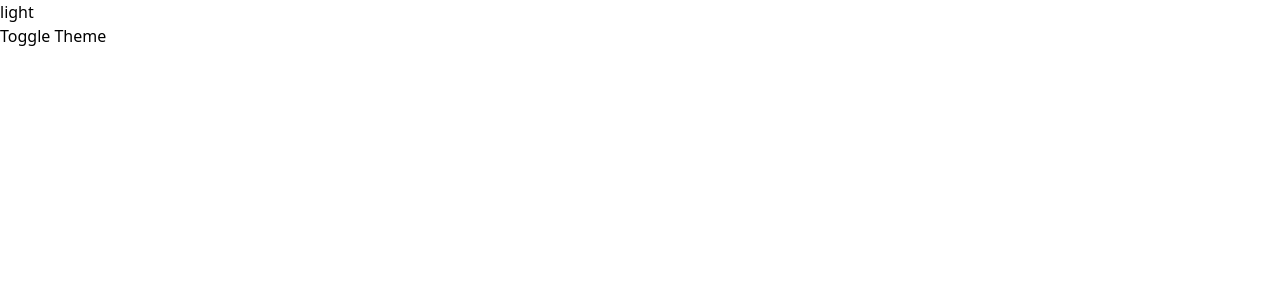
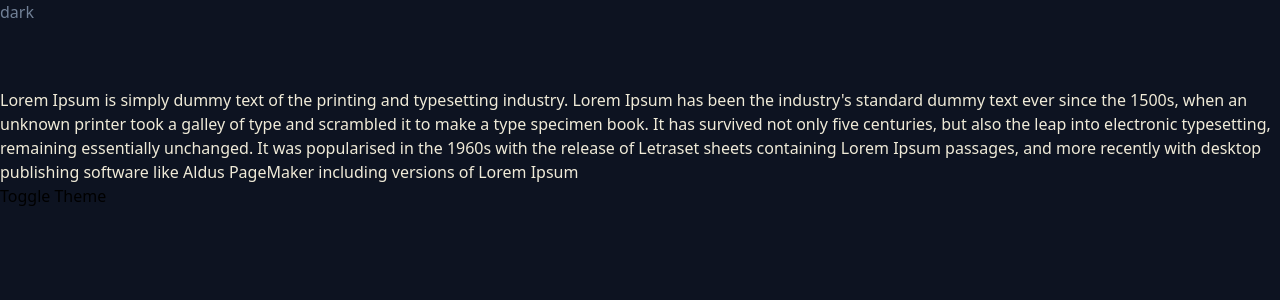
Before and after one commit to shethsh1/film-finder, a React (Create React App) app: page / in a window 1280 px wide. Shown: the top 300 px of the page. Built offline with nearby package versions, Linux system fonts and the light colour scheme.

Commit message:
added bg theme

```diff
--- a/src/App.tsx
+++ b/src/App.tsx
@@ -1,15 +1,9 @@
 import { ThemeProvider } from "./context/Theme/ThemeProvider";
-import { BrowserRouter, Routes } from "react-router-dom";
-import { Route } from "react-router";
-import Hi from "./Hi";
+import RouteComponent from "./RouteComponent";
 const App = () => {
   return (
     <ThemeProvider>
-      <BrowserRouter>
-        <Routes>
-          <Route path="/" element={<Hi />}></Route>
-        </Routes>
-      </BrowserRouter>
+      <RouteComponent />
     </ThemeProvider>
   );
 };
--- a/src/Hi.tsx
+++ b/src/Hi.tsx
@@ -3,9 +3,26 @@ import { ThemeContext } from "./context/Theme/ThemeContext";
 
 const Hi = () => {
   const { theme, toggleTheme } = useContext(ThemeContext);
+  console.log(theme);
   return (
     <div>
-      <h1>{theme}</h1>
+      <h1 className="text-light-secondary">{theme}</h1>
+      <div
+        className={`${
+          theme === "light" ? "bg-light-primary" : "bg-dark-primary"
+        } w-16 h-16`}
+      ></div>
+      <div className="text-light-font-primary">
+        Lorem Ipsum is simply dummy text of the printing and typesetting
+        industry. Lorem Ipsum has been the industry's standard dummy text ever
+        since the 1500s, when an unknown printer took a galley of type and
+        scrambled it to make a type specimen book. It has survived not only five
+        centuries, but also the leap into electronic typesetting, remaining
+        essentially unchanged. It was popularised in the 1960s with the release
+        of Letraset sheets containing Lorem Ipsum passages, and more recently
+        with desktop publishing software like Aldus PageMaker including versions
+        of Lorem Ipsum
+      </div>
       <button onClick={toggleTheme}>Toggle Theme</button>
     </div>
   );
--- /dev/null
+++ b/src/RouteComponent.tsx
@@ -0,0 +1,23 @@
+import { ThemeContext } from "./context/Theme/ThemeContext";
+import { BrowserRouter, Routes } from "react-router-dom";
+import { Route } from "react-router";
+import Hi from "./Hi";
+import { useContext } from "react";
+const App = () => {
+  const { theme } = useContext(ThemeContext);
+  return (
+    <div
+      className={`overflow-auto min-h-screen ${
+        theme === "light" ? "bg-light-primary" : "bg-dark-primary"
+      }`}
+    >
+      <BrowserRouter>
+        <Routes>
+          <Route path="/" element={<Hi />}></Route>
+        </Routes>
+      </BrowserRouter>
+    </div>
+  );
+};
+
+export default App;
--- a/src/context/Theme/ThemeProvider.tsx
+++ b/src/context/Theme/ThemeProvider.tsx
@@ -1,10 +1,9 @@
 import React, { useState } from "react";
 import { ThemeState, Theme, ThemeContext } from "./ThemeContext";
 export const ThemeProvider = ({ children }: { children: React.ReactNode }) => {
-  const [theme, setTheme] = useState<Theme>("light");
+  const [theme, setTheme] = useState<Theme>("dark");
 
   const toggleTheme = () => {
-    console.log("ran");
     setTheme(theme === "light" ? "dark" : "light");
   };
 
--- a/tailwind.config.js
+++ b/tailwind.config.js
@@ -1,28 +1,24 @@
 module.exports = {
-    mode: 'jit',
-    purge: [
-      './src/**/*.{js,jsx,ts,tsx}',
-      './public/index.html'
-    ],
-    darkMode: 'class',
+  mode: "jit",
+  purge: ["./src/**/*.{js,jsx,ts,tsx}", "./public/index.html"],
+  darkMode: "class",
   theme: {
     extend: {
       colors: {
         light: {
-            primary: '#4A5568',
-            secondary: '#718096',
-            accent: '#63B3ED',
-            background: '#F7FAFC'
+          primary: "#7a92cb",
+          secondary: "#718096",
+          font: {
+            primary: "#f0ebd8",
+          },
         },
         dark: {
-            primary: '#E2E8F0',
-            secondary: '#A0AEC0',
-            accent: '#4299E1',
-            background: '#1A202C'
-          }
-        }
-      }
+          primary: "#0d1321",
+          secondary: "#A0AEC0",
+        },
+      },
+    },
   },
   variants: {},
-    plugins: []
+  plugins: [],
 };
```
Also changed, not shown: src/index.tsx (+5 -5 lines). Lines whose indentation alone changed are shown as unchanged.
